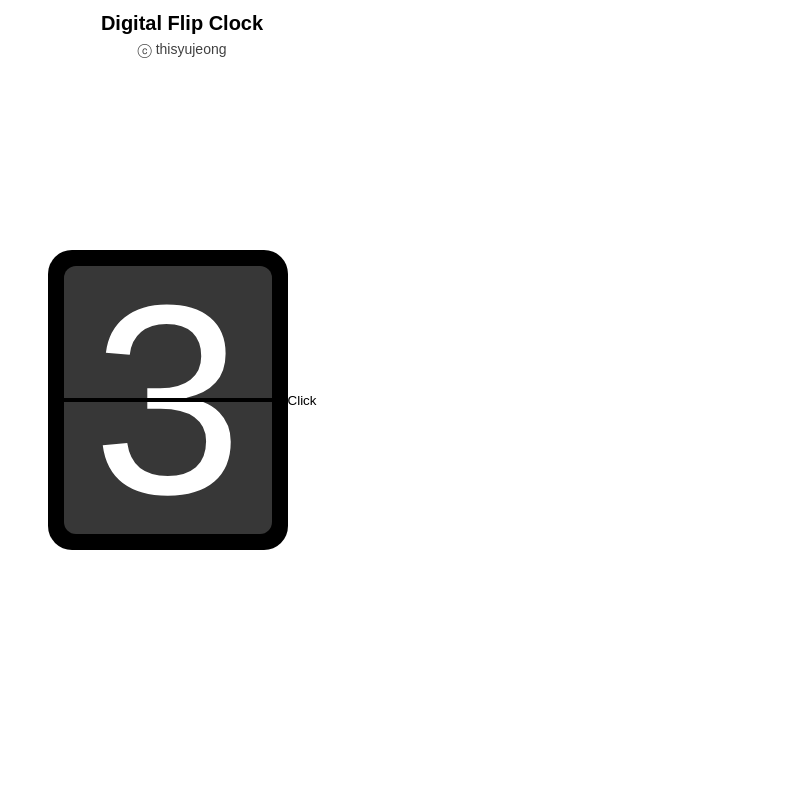
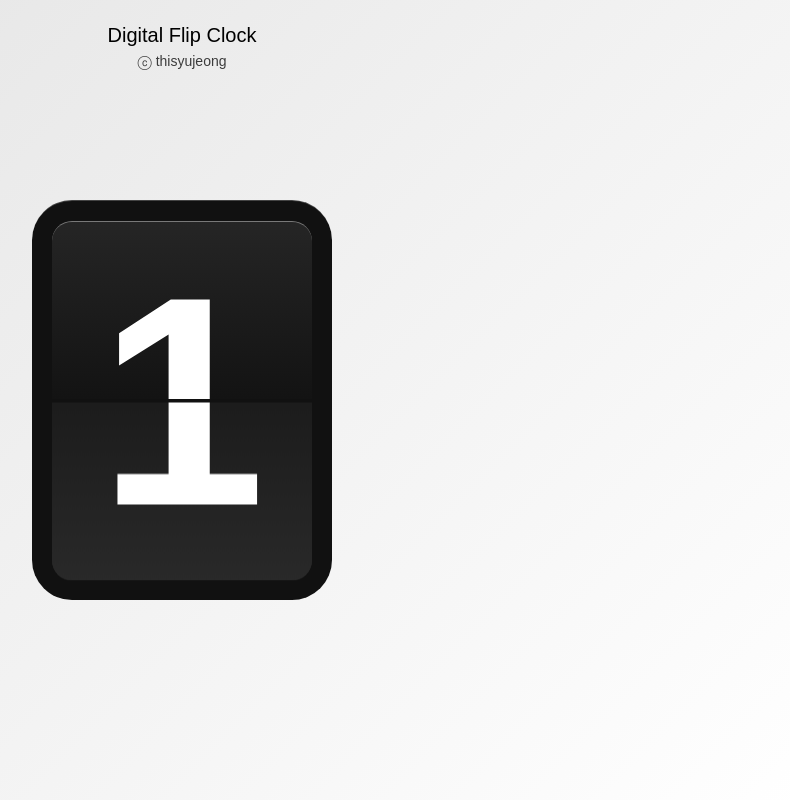
Before and after one commit to thisyujeong/flippix, a SvelteKit app: page / in a window 1280 px wide. Shown: the whole page, without its empty margins (458-1248 px from the left). Built offline with nearby package versions, Linux system fonts and the light colour scheme.

Commit message:
feat: add flip panel component

```diff
--- /dev/null
+++ b/src/components/FlipPanel.svelte
@@ -0,0 +1,127 @@
+<script>
+	let flipped = $state(false);
+	function flipping() {
+		if (!flipped) {
+			flipped = true;
+			setTimeout(() => {
+				flipped = false;
+			}, 1000);
+		}
+	}
+</script>
+
+<div class="panel">
+	<div class="panel-inner">
+		<div class="panel-container">
+			<!-- static panel -->
+			<div class="panel-upper">
+				<span class="panel-digit">1</span>
+			</div>
+			<div class="panel-lower">
+				<span class="panel-digit">0</span>
+			</div>
+			<!-- /static panel -->
+
+			<!-- flip panel -->
+			<div class="panel-middle">
+				<div class="panel-upper panel-middle__front">
+					<span class="panel-digit">0</span>
+				</div>
+				<div class="panel-lower panel-middle__back">
+					<span class="panel-digit">1</span>
+				</div>
+			</div>
+			<!-- /flip panel -->
+		</div>
+	</div>
+</div>
+
+<style lang="scss" scoped>
+	.panel {
+		width: 300px;
+		height: 400px;
+		padding: 20px;
+		border-radius: 40px;
+		background-color: #111111;
+		border-top: 1px solid #78787880;
+
+		&-inner {
+			position: relative;
+			width: 100%;
+			height: 100%;
+			border-radius: 20px;
+		}
+
+		&-container {
+			position: relative;
+			width: 100%;
+			height: 100%;
+			display: flex;
+			flex-direction: column;
+			perspective: 1000px;
+		}
+
+		&-digit {
+			position: absolute;
+			display: block;
+			left: 50%;
+			color: #fff;
+			font-size: 300px;
+			font-weight: 700;
+			transform: translateX(-50%);
+			line-height: 360px;
+			user-select: none;
+		}
+
+		&-upper {
+			flex: 1;
+			position: relative;
+			border-radius: 20px 20px 0 0;
+			border-top: 1px solid #787878;
+			border-bottom: 2px solid #111111;
+			background: linear-gradient(to top, #131313, #252525);
+			overflow: hidden;
+			.panel-digit {
+				top: 0;
+			}
+		}
+
+		&-lower {
+			flex: 1;
+			position: relative;
+			border-radius: 0 0 20px 20px;
+			border-top: 2px solid #111111;
+			background: linear-gradient(to bottom, #1c1c1c, #292929);
+			overflow: hidden;
+			.panel-digit {
+				bottom: 0;
+			}
+		}
+
+		&-middle {
+			position: absolute;
+			top: 0;
+			left: 0;
+			width: 100%;
+			height: 50%;
+			transform-origin: bottom center;
+			transform-style: preserve-3d;
+			transition: 0.3s ease-in-out;
+			transform: rotateX(-180deg);
+
+			&__front {
+				position: absolute;
+				width: 100%;
+				height: 100%;
+				backface-visibility: hidden;
+			}
+			&__back {
+				position: absolute;
+				width: 100%;
+				height: 100%;
+				transform: rotateY(180deg) rotateZ(180deg);
+				backface-visibility: hidden;
+			}
+		}
+	}
+</style>
--- a/src/components/Header.svelte
+++ b/src/components/Header.svelte
@@ -10,11 +10,12 @@
 		left: 0;
 		right: 0;
 		text-align: center;
-		padding: 12px 0;
+		padding: 24px 0;
 
 		h1 {
+			margin: 0;
+			font-weight: 500;
 			font-size: 20px;
-			margin: 0;
 		}
 		p {
 			margin-top: 0.4em;
--- a/src/components/Plate.svelte
+++ /dev/null
@@ -1,79 +0,0 @@
-<script>
-	let flipped = $state(false);
-	function flipping() {
-		console.log('flipping');
-	}
-</script>
-
-<div class="plate">
-	<div class="plate-wrapper">
-		<div class="plate-upper">
-			<span class="plate-digit">3</span>
-		</div>
-		<div class="plate-lower">
-			<span class="plate-digit">3</span>
-		</div>
-	</div>
-</div>
-
-<button onclick={flipping}>Click</button>
-
-<style lang="scss">
-	.plate {
-		width: 240px;
-		height: 300px;
-		background-color: #000;
-		border-radius: 24px;
-		padding: 16px;
-
-		&-wrapper {
-			width: 100%;
-			height: 100%;
-			display: flex;
-			flex-direction: column;
-			align-items: center;
-			row-gap: 4px;
-		}
-
-		&-digit__style {
-			display: block;
-			width: 100%;
-			color: #fff;
-			font-size: 270px;
-			line-height: 1;
-			text-align: center;
-			user-select: none;
-		}
-
-		&-upper {
-			position: relative;
-			width: 100%;
-			height: 50%;
-			border-radius: 12px 12px 0 0;
-			background: #373737;
-			overflow: hidden;
-
-			.plate-digit {
-				@extend .plate-digit__style;
-				position: absolute;
-				bottom: 0;
-				transform: translateY(calc(50% + 2px));
-			}
-		}
-		&-lower {
-			position: relative;
-			width: 100%;
-			height: 50%;
-			border-radius: 0 0 12px 12px;
-			background: #373737;
-			overflow: hidden;
-
-			.plate-digit {
-				@extend .plate-digit__style;
-				position: absolute;
-				top: 0;
-				transform: translateY(calc(-50% - 2px));
-			}
-		}
-	}
-</style>
--- a/src/routes/+page.svelte
+++ b/src/routes/+page.svelte
@@ -1,12 +1,16 @@
 <script>
-	import Plate from '../components/Plate.svelte';
+	import FlipPanel from '@/components/FlipPanel.svelte';
 </script>
 
 <div class="container">
-	<Plate />
+	<FlipPanel />
 </div>
 
-<style lang="scss">
+<style lang="scss" scoped>
+	:global(body) {
+		/* background: #1e1e1e; */
+		background: linear-gradient(135deg, #e2e2e2, #ffffff);
+	}
 	.container {
 		width: 100vw;
 		height: 100vh;
```
